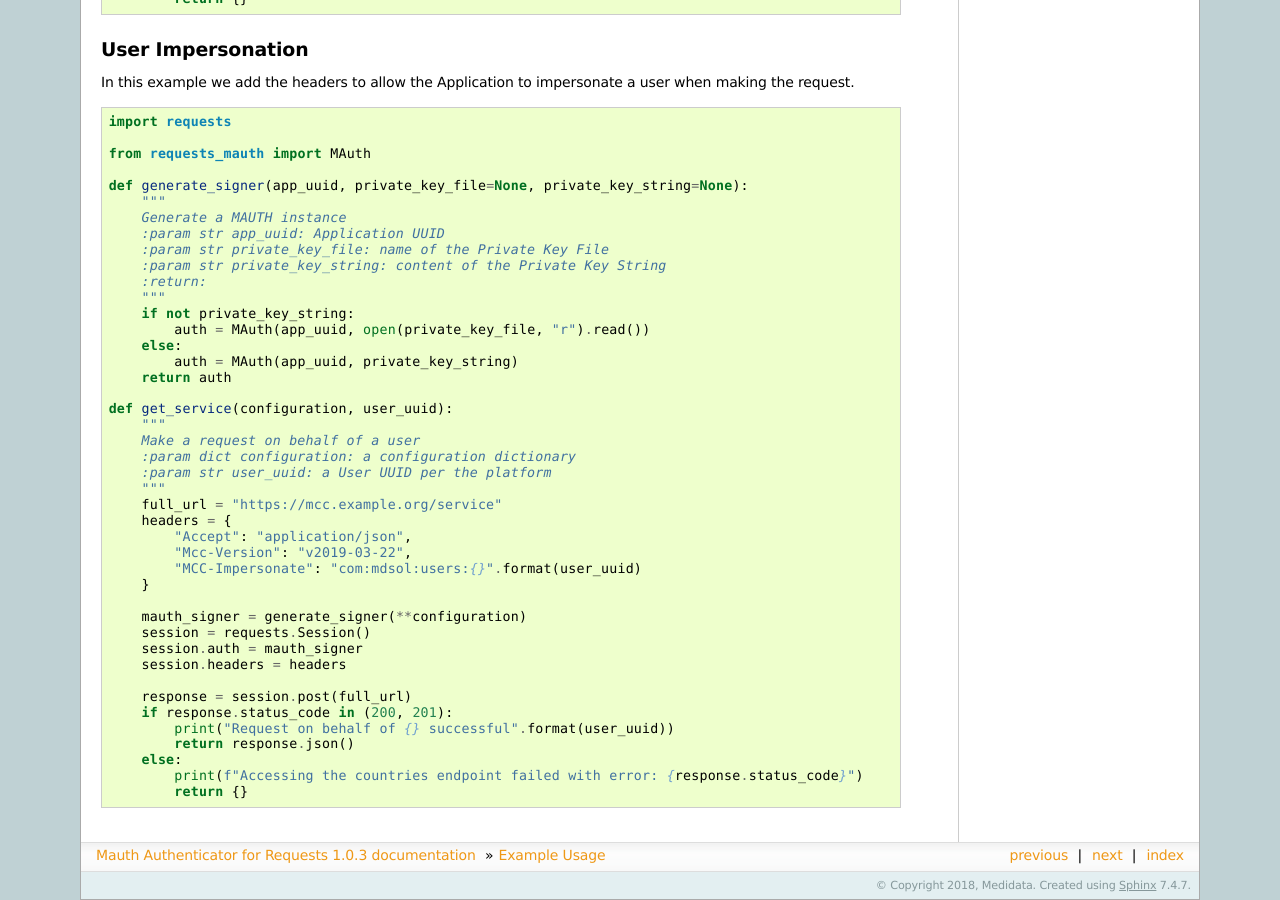
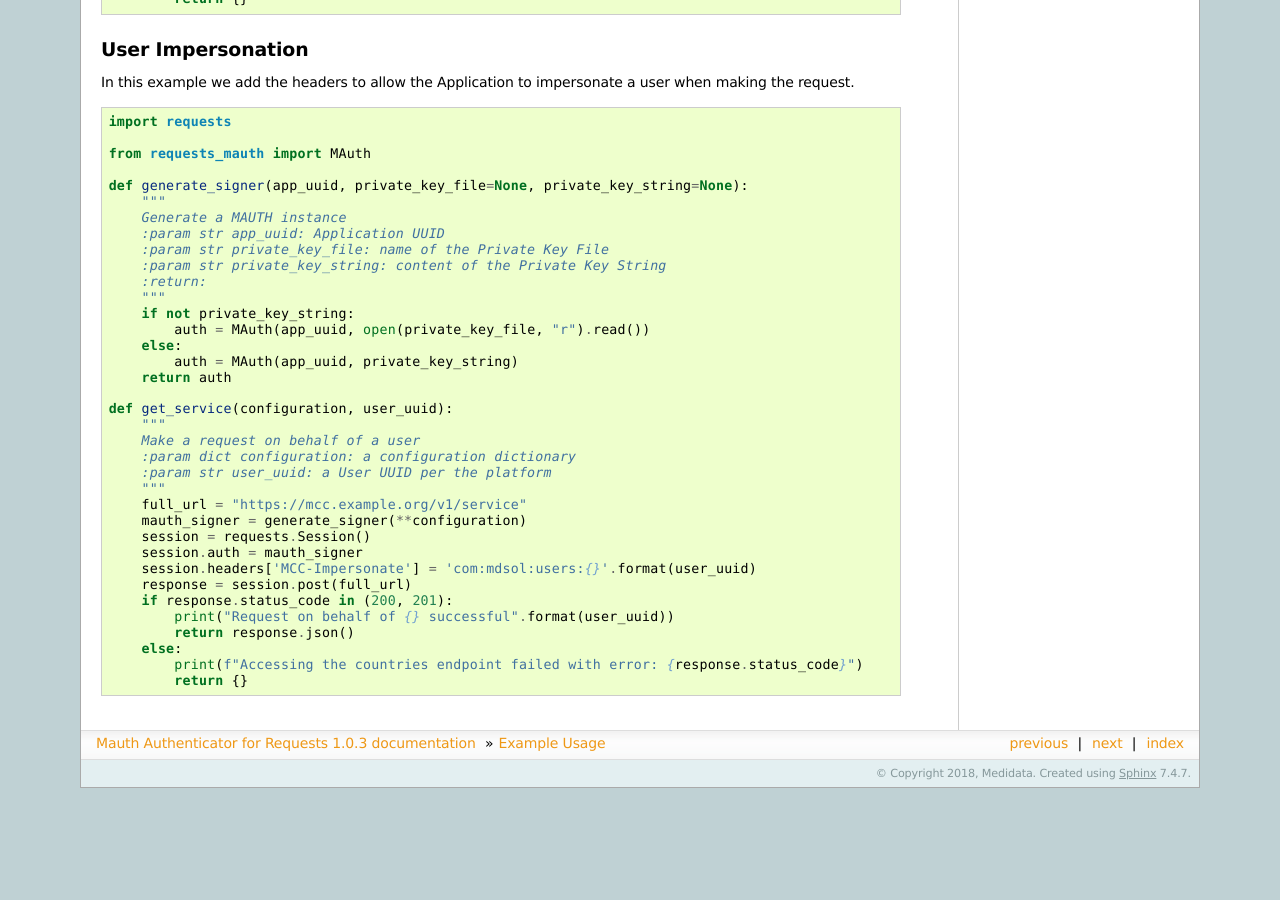
Before and after one commit to mdsol/requests-mauth, a Sphinx documentation site: the page built from docs/examples.rst, in a window 1280 px wide and 900 px high, scrolled down 1486 px. Built offline with Sphinx 7.4.7, drawn with Linux system fonts in a browser that asks for light colours; after the commit the page ends 2274 px from its top, so only the background shows below that.

```diff
--- a/docs/examples.rst
+++ b/docs/examples.rst
@@ -123,18 +123,11 @@
         :param dict configuration: a configuration dictionary
         :param str user_uuid: a User UUID per the platform
         """
-        full_url = "https://mcc.example.org/service"
-        headers = {
-            "Accept": "application/json",
-            "Mcc-Version": "v2019-03-22",
-            "MCC-Impersonate": "com:mdsol:users:{}".format(user_uuid)
-        }
-
+        full_url = "https://mcc.example.org/v1/service"
         mauth_signer = generate_signer(**configuration)
         session = requests.Session()
         session.auth = mauth_signer
-        session.headers = headers
-
+        session.headers['MCC-Impersonate'] = 'com:mdsol:users:{}'.format(user_uuid)
         response = session.post(full_url)
         if response.status_code in (200, 201):
             print("Request on behalf of {} successful".format(user_uuid))
```
